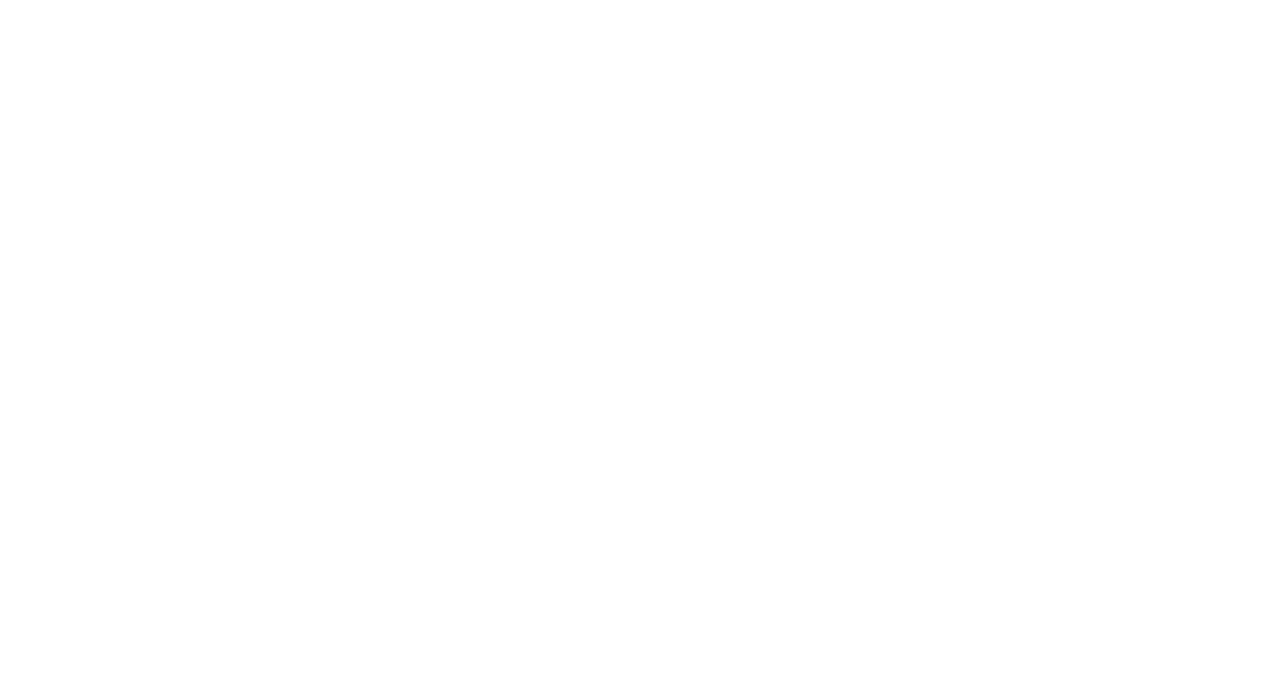
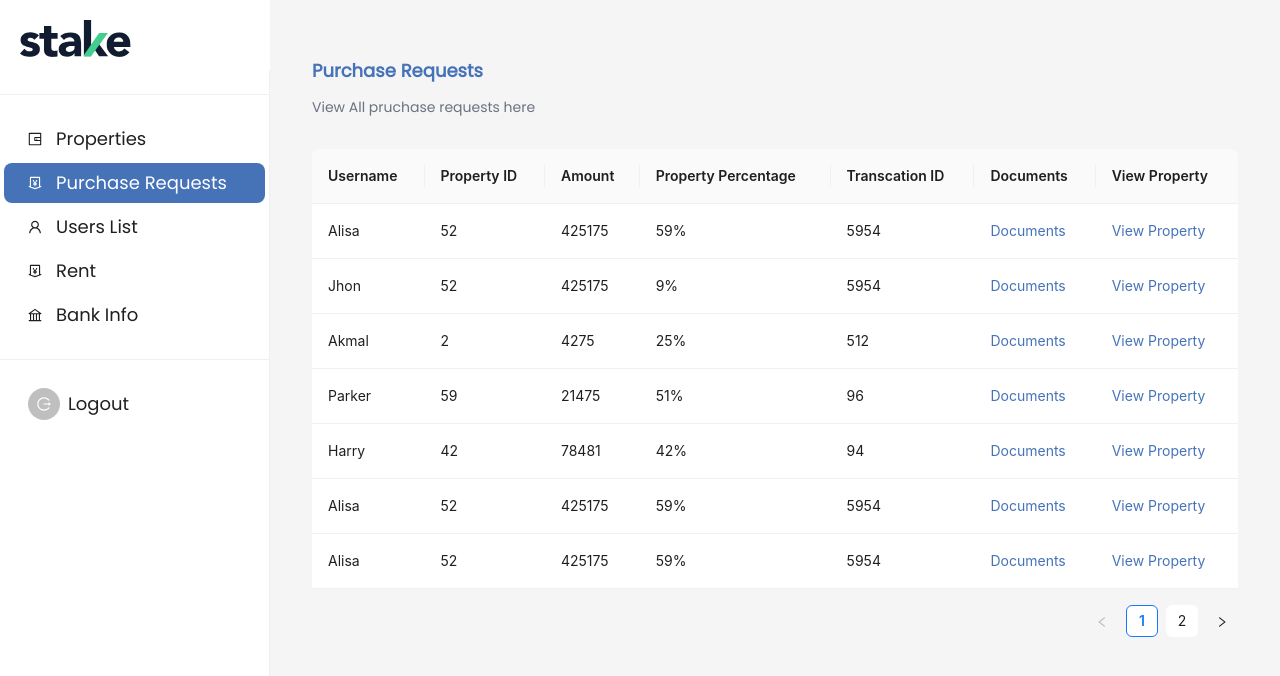
Before and after one commit to aleeizhere/propertysite, a React (Vite) app: page /purchaseRequests in a window 1280 px wide. Before the commit this address had no page. Shown: the top 676 px of the page. Built offline with nearby package versions, Linux system fonts and the light colour scheme.

Commit message:
till purchase requests

```diff
--- a/src/App.jsx
+++ b/src/App.jsx
@@ -14,6 +14,7 @@
 import ProfilePage from "./pages/Profile/Profile"
 import Properties from "./pages/adminPanel/AdminProperties/Properties"
 import AddProperty from "./pages/adminPanel/AdminProperties/AddProperty"
+import PurchaseRequests from "./pages/adminPanel/PurchaseRequests/PurchaseRequests"
 function App() {
   return (
     <>
@@ -38,6 +39,7 @@
         {/* Admin Panel pages */}
         <Route path="/adminPanel" element={<Properties />}/>
         <Route path="/adminPanel/addProperty" element={<AddProperty /> }/>
+        <Route path="/purchaseRequests" element={<PurchaseRequests />} />
 
       </Routes>
 
--- a/src/components/AdminPanelComp/SideBar.jsx
+++ b/src/components/AdminPanelComp/SideBar.jsx
@@ -30,7 +30,7 @@
 
     const menus = [
         { name: "Properties", icon: WalletOutlined, linkTo: "/adminPanel" },
-        { name: "Purchase Requests", icon: MoneyCollectOutlined, linkTo: "/wallet" },
+        { name: "Purchase Requests", icon: MoneyCollectOutlined, linkTo: "/purchaseRequests" },
         { name: "Users List", icon: UserOutlined, linkTo: "/portfolio" },
         { name: "Rent", icon: MoneyCollectOutlined },
         { name: "Bank Info", icon: BankOutlined, linkTo: "/cart" },
@@ -59,7 +59,7 @@
                 <Menu theme="light"
                     mode="inline"
                     defaultSelectedKeys={[selectedKey]}
-                    style={{ fontFamily: "Poppins", height:"100vh" }}
+                    style={{ fontFamily: "Poppins", height: '100vh' }}
                     onClick={handleMenuClick}
 
                     >
--- a/src/components/Sidebar.css
+++ b/src/components/Sidebar.css
@@ -23,3 +23,7 @@
 /* .ant-popover{
   left: 264px !important;
 } */
+
+.ant-btn-primary{
+  background-color: #4673B8 !important;
+}
--- a/src/pages/adminPanel/AdminProperties/AllPropertiesTab.jsx
+++ b/src/pages/adminPanel/AdminProperties/AllPropertiesTab.jsx
@@ -3,32 +3,48 @@
 import { Space, Table, Tag } from 'antd';
 import CustomButton from "../../../components/CustomButton"
 import { Link } from 'react-router-dom';
+import '../../../components/Sidebar.css'
 const columns = [
-    // {
-    //     title: 'Name',
-    //     dataIndex: 'name',
-    //     key: 'name',
-    //     render: (text) => <a>{text}</a>,
-    // },
     {
         title: 'Address',
         dataIndex: 'address',
         key: 'address',
+
     },
     {
         title: 'Investors',
         dataIndex: 'investors',
         key: 'investors',
+        responsive: ['md'],
+
     },
     {
         title: 'Price',
         dataIndex: 'price',
         key: 'price',
+        responsive: ['md'],
+
     },
     {
         title: 'Status',
         dataIndex: 'status',
         key: 'status',
+        responsive: ['md'],
+        filters: [
+            {
+                text: 'Available',
+                value: 'Available',
+            },
+            {
+                text: 'Funded',
+                value: 'Funded',
+            },
+        ],
+        onFilter: (value, record) => record.status.indexOf(value) === 0,
+        render: (text) => {
+            return <span className={`${text === "Available" ? 'bg-green-300' : 'bg-red-300'} p-1 rounded-md`}>{text}</span>;
+        },
+
     },
     {
         title: 'Tags',
@@ -46,6 +62,7 @@
                 })}
             </>
         ),
+        responsive: ['md'],
     },
     {
         title: 'Action',
@@ -61,7 +78,6 @@
 const data = [
     {
         key: '1',
-        name: 'John Brown',
         price: 425175,
         address: 'Studio in Studio One - Dubai Marina',
         tags: ['Dubai', 'Holiday'],
@@ -70,7 +86,6 @@
     },
     {
         key: '2',
-        name: 'Jim Green',
         price: 451545,
         address: '1 Bed in The Address Downtown',
         tags: ['Bangladesh', 'Home'],
@@ -80,7 +95,6 @@
     },
     {
         key: '3',
-        name: 'Joe Black',
         price: 327484,
         address: '1 Bed in Marquise Square - Business Bay',
         tags: ['Australia', 'Holiday'],
@@ -90,7 +104,6 @@
     },
     {
         key: '4',
-        name: 'Joe Black',
         price: 34552,
         address: 'Studio in Sky Gardens - DIFC',
         tags: ['Dubai', 'Rented'],
@@ -100,7 +113,6 @@
     },
     {
         key: '5',
-        name: 'Joe Black',
         price: 32452,
         address: 'Studio in Studio One - Dubai Marina',
         tags: ['London', 'Holiday'],
@@ -110,7 +122,6 @@
     },
     {
         key: '6',
-        name: 'Joe Black',
         price: 31552,
         address: '3 Bed in Boulevard Point Downtown Dubai',
         tags: ['Dubai', 'Holiday'],
--- /dev/null
+++ b/src/pages/adminPanel/PurchaseRequests/PurchaseRequests.jsx
@@ -0,0 +1,11 @@
+import React from 'react'
+import SideBar from '../../../components/AdminPanelComp/SideBar'
+import PurchaseRequestsTab from './PurchaseRequestsTab'
+
+const PurchaseRequests = () => {
+  return (
+    <SideBar component={<PurchaseRequestsTab />} selectedKey="2" />
+  )
+}
+
+export default PurchaseRequests
--- /dev/null
+++ b/src/pages/adminPanel/PurchaseRequests/PurchaseRequestsTab.jsx
@@ -0,0 +1,144 @@
+import React from 'react'
+import styles from '../../../style';
+import { Space, Table, Tag } from 'antd';
+import CustomButton from "../../../components/CustomButton"
+import { Link } from 'react-router-dom';
+import '../../../components/Sidebar.css'
+const columns = [
+    {
+        title: 'Username',
+        dataIndex: 'username',
+        key: 'username',
+        responsive: ['md'],
+    },
+    {
+        title: 'Property ID',
+        dataIndex: 'propertyId',
+        key: 'propertyId',
+
+    },
+    {
+        title: 'Amount',
+        dataIndex: 'amount',
+        key: 'amount',
+
+    },
+    {
+        title: 'Property Percentage',
+        dataIndex: 'propertyPercentage',
+        key: 'propertyPercentage',
+        responsive: ['md'],
+    },
+    {
+        title: 'Transcation ID',
+        dataIndex: 'transactionId',
+        key: 'transactionId',
+    },
+    {
+        title: 'Documents',
+        key: 'action',
+        responsive: ['md'],
+        render: (_, record) => (
+            <Space size="middle" className='text-lightGreen'>
+                <div>Documents</div>
+            </Space>
+        ),
+    },
+    {
+        title: 'View Property',
+        key: 'action',
+        render: (_, record) => (
+            <Space size="middle" className='text-lightGreen'>
+                <div>View Property</div>
+            </Space>
+        ),
+        responsive: ['md'],
+
+    },
+];
+const data = [
+    {
+        key: '1',
+        username: "Alisa",
+        amount: 425175,
+        propertyId:52,
+        transactionId: 5954,
+        propertyPercentage: "59%",
+    },
+    {
+        key: '2',
+        username: "Jhon",
+        amount: 425175,
+        propertyId:52,
+        transactionId: 5954,
+        propertyPercentage: "9%",
+    },
+    {
+        key: '3',
+        username: "Akmal",
+        amount: 4275,
+        propertyId:2,
+        transactionId: 512,
+        propertyPercentage: "25%",
+    },
+    {
+        key: '4',
+        username: "Parker",
+        amount: 21475,
+        propertyId:59,
+        transactionId: 96,
+        propertyPercentage: "51%",
+    },
+    {
+        key: '5',
+        username: "Harry",
+        amount: 78481,
+        propertyId:42,
+        transactionId: 94,
+        propertyPercentage: "42%",
+    },
+    {
+        key: '5',
+        username: "Alisa",
+        amount: 425175,
+        propertyId:52,
+        transactionId: 5954,
+        propertyPercentage: "59%",
+    },
+    {
+        key: '7',
+        username: "Alisa",
+        amount: 425175,
+        propertyId:52,
+        transactionId: 5954,
+        propertyPercentage: "59%",
+    },
+    {
+        key: '8',
+        username: "Alisa",
+        amount: 425175,
+        propertyId:52,
+        transactionId: 5954,
+        propertyPercentage: "59%",
+    },
+
+];
+
+
+const PurchaseRequestsTab = () => {
+    return (
+        <div>
+            <h1 className={`${styles.boldText} text-center md:text-left text-lightGreen text-3xl`}>Purchase Requests</h1>
+            <h1 className='text-sm text-gray-500 mt-3 text-center md:text-left mb-8'>View All pruchase requests here </h1>
+            {/* <Link to="/adminPanel/addProperty" className='inline-block mb-8 '>
+                <CustomButton text="Add new Property" />
+            </Link> */}
+
+
+            <Table pagination={{ pageSize: 7 }} columns={columns} dataSource={data} />
+        </div>
+    )
+}
+
+
+export default PurchaseRequestsTab
```
